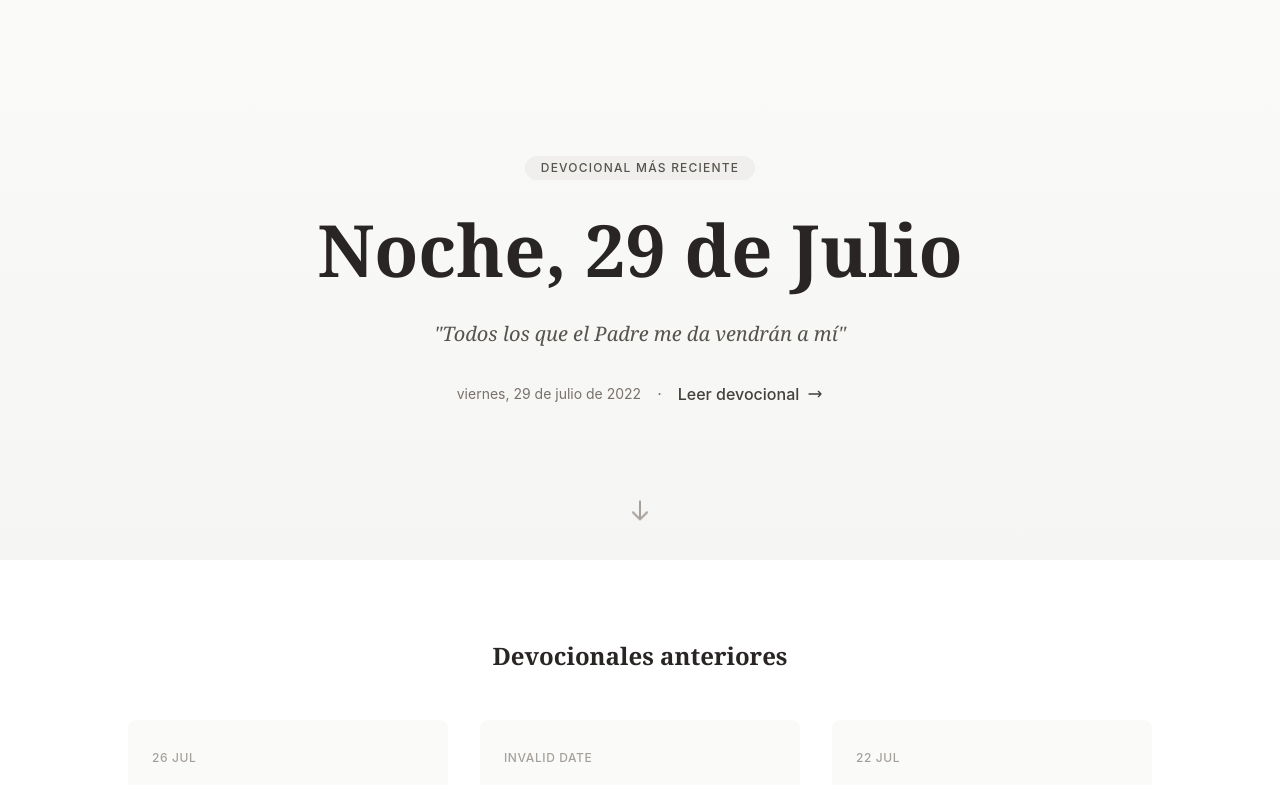
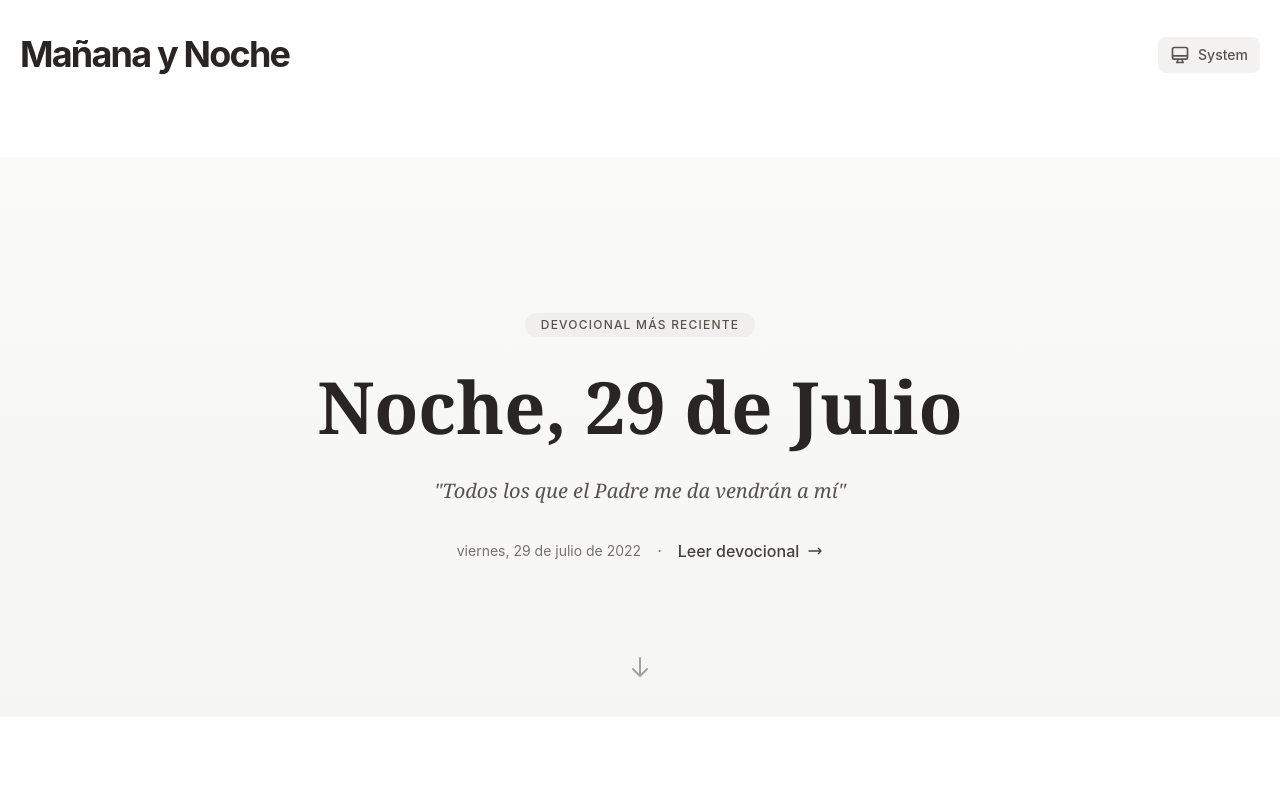
Before and after one commit to felipeS/morning-and-evening, a Next.js app: page / in a window 1280 px wide. Shown: the top 785 px of the page. Built offline with nearby package versions, Linux system fonts and the light colour scheme.

Commit message:
feat: add dark/light theme switcher with system default

```diff
--- a/components/header.tsx
+++ b/components/header.tsx
@@ -1,13 +1,16 @@
 import Link from 'next/link'
+import ThemeToggle from './theme-toggle'
 
 const Header = () => {
   return (
-    <h2 className="text-2xl md:text-4xl font-bold tracking-tight md:tracking-tighter leading-tight mb-20 mt-8">
-      <Link href="/" className="hover:underline">
-        Mañana y Noche por Charles Spurgeon
-      </Link>
-      .
-    </h2>
+    <header className="flex items-center justify-between mb-20 mt-8">
+      <h2 className="text-2xl md:text-4xl font-bold tracking-tight md:tracking-tighter leading-tight">
+        <Link href="/" className="hover:underline">
+          Mañana y Noche
+        </Link>
+      </h2>
+      <ThemeToggle />
+    </header>
   )
 }
 
--- a/components/layout.tsx
+++ b/components/layout.tsx
@@ -1,5 +1,7 @@
 import Alert from './alert'
+import Container from './container'
 import Footer from './footer'
+import Header from './header'
 import Meta from './meta'
 
 type Props = {
@@ -11,10 +13,13 @@
   return (
     <>
       <Meta />
-      <div className="min-h-screen">
+      <div className="min-h-screen bg-white dark:bg-stone-900 transition-colors">
+        <Container>
+          <Header />
+        </Container>
         <main>{children}</main>
+        <Footer />
       </div>
-      <Footer />
     </>
   )
 }
--- /dev/null
+++ b/components/theme-provider.tsx
@@ -0,0 +1,80 @@
+import { useState, useEffect, createContext, useContext, ReactNode } from 'react'
+
+type Theme = 'light' | 'dark' | 'system'
+
+type ThemeContextType = {
+  theme: Theme
+  resolvedTheme: 'light' | 'dark'
+  setTheme: (theme: Theme) => void
+}
+
+const ThemeContext = createContext<ThemeContextType | undefined>(undefined)
+
+function useTheme() {
+  const context = useContext(ThemeContext)
+  if (!context) {
+    throw new Error('useTheme must be used within a ThemeProvider')
+  }
+  return context
+}
+
+export { useTheme }
+
+export function ThemeProvider({ children }: { children: ReactNode }) {
+  const [theme, setTheme] = useState<Theme>('system')
+  const [resolvedTheme, setResolvedTheme] = useState<'light' | 'dark'>('light')
+
+  useEffect(() => {
+    // Get stored preference or default to system
+    const stored = localStorage.getItem('theme') as Theme | null
+    if (stored) {
+      setTheme(stored)
+    }
+  }, [])
+
+  useEffect(() => {
+    const root = document.documentElement
+
+    const updateTheme = () => {
+      let resolved: 'light' | 'dark'
+
+      if (theme === 'system') {
+        resolved = window.matchMedia('(prefers-color-scheme: dark)').matches ? 'dark' : 'light'
+      } else {
+        resolved = theme
+      }
+
+      setResolvedTheme(resolved)
+
+      if (resolved === 'dark') {
+        root.classList.add('dark')
+      } else {
+        root.classList.remove('dark')
+      }
+    }
+
+    updateTheme()
+
+    // Listen for system theme changes
+    const mediaQuery = window.matchMedia('(prefers-color-scheme: dark)')
+    const handleChange = () => {
+      if (theme === 'system') {
+        updateTheme()
+      }
+    }
+
+    mediaQuery.addEventListener('change', handleChange)
+    return () => mediaQuery.removeEventListener('change', handleChange)
+  }, [theme])
+
+  const handleSetTheme = (newTheme: Theme) => {
+    setTheme(newTheme)
+    localStorage.setItem('theme', newTheme)
+  }
+
+  return (
+    <ThemeContext.Provider value={{ theme, resolvedTheme, setTheme: handleSetTheme }}>
+      {children}
+    </ThemeContext.Provider>
+  )
+}
--- /dev/null
+++ b/components/theme-toggle.tsx
@@ -0,0 +1,54 @@
+import { useTheme } from './theme-provider'
+
+export default function ThemeToggle() {
+  const { theme, resolvedTheme, setTheme } = useTheme()
+
+  const cycleTheme = () => {
+    if (theme === 'system') {
+      setTheme(resolvedTheme === 'dark' ? 'light' : 'dark')
+    } else if (theme === 'dark') {
+      setTheme('light')
+    } else {
+      setTheme('system')
+    }
+  }
+
+  const getIcon = () => {
+    if (theme === 'system') {
+      return (
+        <svg className="w-5 h-5" fill="none" stroke="currentColor" viewBox="0 0 24 24">
+          <path strokeLinecap="round" strokeLinejoin="round" strokeWidth={2} d="M9.75 17L9 20l-1 1h8l-1-1-.75-3M3 13h18M5 17h14a2 2 0 002-2V5a2 2 0 00-2-2H5a2 2 0 00-2 2v10a2 2 0 002 2z" />
+        </svg>
+      )
+    }
+    if (theme === 'dark') {
+      return (
+        <svg className="w-5 h-5" fill="none" stroke="currentColor" viewBox="0 0 24 24">
+          <path strokeLinecap="round" strokeLinejoin="round" strokeWidth={2} d="M20.354 15.354A9 9 0 018.646 3.646 9.003 9.003 0 0012 21a9.003 9.003 0 008.354-5.646z" />
+        </svg>
+      )
+    }
+    return (
+      <svg className="w-5 h-5" fill="none" stroke="currentColor" viewBox="0 0 24 24">
+        <path strokeLinecap="round" strokeLinejoin="round" strokeWidth={2} d="M12 3v1m0 16v1m9-9h-1M4 12H3m15.364 6.364l-.707-.707M6.343 6.343l-.707-.707m12.728 0l-.707.707M6.343 17.657l-.707.707M16 12a4 4 0 11-8 0 4 4 0 018 0z" />
+      </svg>
+    )
+  }
+
+  const getLabel = () => {
+    if (theme === 'system') return 'System'
+    if (theme === 'dark') return 'Dark'
+    return 'Light'
+  }
+
+  return (
+    <button
+      onClick={cycleTheme}
+      className="flex items-center gap-2 px-3 py-2 rounded-lg bg-stone-200/50 dark:bg-stone-700/50 text-stone-600 dark:text-stone-300 hover:bg-stone-300/50 dark:hover:bg-stone-600/50 transition-colors"
+      aria-label={`Current theme: ${getLabel()}. Click to change.`}
+    >
+      {getIcon()}
+      <span className="text-sm font-medium">{getLabel()}</span>
+    </button>
+  )
+}
--- a/pages/_app.tsx
+++ b/pages/_app.tsx
@@ -1,6 +1,7 @@
 import { DefaultSeo } from 'next-seo';
 import { AppProps } from 'next/app'
 import { useRouter } from 'next/router';
+import { ThemeProvider } from '../components/theme-provider'
 import '../styles/index.css'
 import '../styles/RefTagger.css'
 
@@ -8,9 +9,9 @@
   const router = useRouter();
   const canonicalUrl = (`https://mañanaynoche.com` + (router.asPath === "/" ? "": router.asPath)).split("?")[0];
   return (
-    <>
+    <ThemeProvider>
       <DefaultSeo canonical={canonicalUrl} />
       <Component {...pageProps} />
-    </>
+    </ThemeProvider>
   )
 }
--- a/styles/index.css
+++ b/styles/index.css
@@ -1,2 +1,4 @@
 @import "tailwindcss";
 @import "tailwindcss/utilities";
+
+@custom-variant dark (&:where(.dark, .dark *));
```
